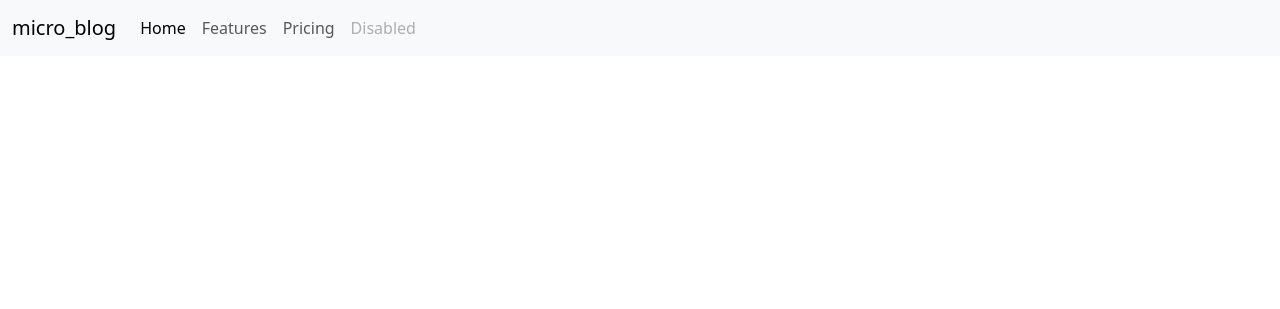
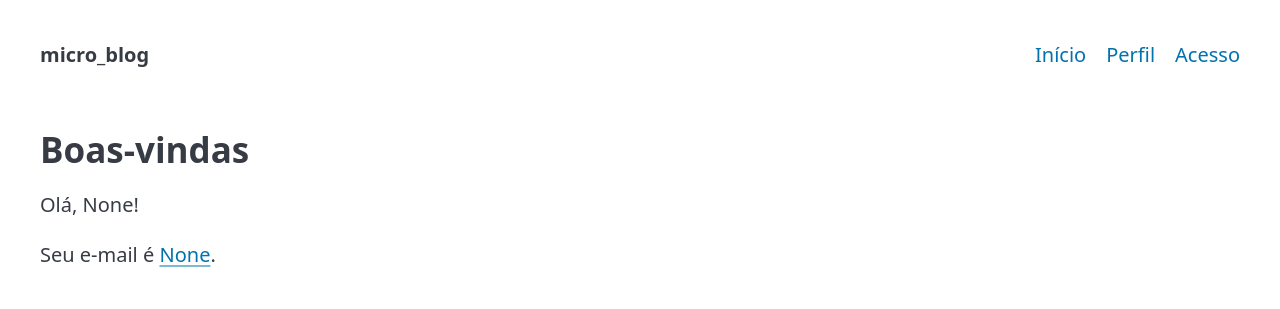
Before and after one commit to GustavoPeretti/micro_blog, a Flask app: page / in a window 1280 px wide. Shown: the top 309 px of the page. Run offline with Flask 3, Linux system fonts and the light colour scheme; some libraries are stand-ins or nearby versions.

Commit message:
Commit da bagunça

```diff
--- a/app/routes.py
+++ b/app/routes.py
@@ -1,7 +1,32 @@
 from app import app
-from flask import render_template
+from flask import render_template, request
 
 @app.route('/')
 @app.route('/index')
 def index():
-    return render_template('index.html')
+    return render_template('index.html', dados={'nome': request.args.get('nome'), 'email': request.args.get('email')})
+
+@app.route('/usuario/<nome>')
+def usuario(nome):
+    return nome
+
+@app.route('/ano/<int:x>')
+def ano(x):
+    return 'Estamos no ' + str(x) + 'º ano.'
+
+@app.route('/nota/<float:x>')
+def nota(x):
+    return f'Nota: {x}.'
+
+@app.route('/media/<float:x>/<float:y>')
+def media(x, y):
+    return f'Média: {(x + y) / 2}.'
+
+@app.route('/soma/<x>/<y>')
+def soma(x, y):
+    try:
+        x = float(x)
+        y = float(y)
+    except:
+        return 'Erro: forneça valores válidos.'
+    return render_template('somar.html', dados={'x': x, 'y': y})
--- a/app/templates/index.html
+++ b/app/templates/index.html
@@ -4,33 +4,27 @@
     <meta charset="UTF-8">
     <meta name="viewport" content="width=device-width, initial-scale=1.0">
     <title>micro_blog</title>
-    <link href="https://cdn.jsdelivr.net/npm/bootstrap@5.3.3/dist/css/bootstrap.min.css" rel="stylesheet" integrity="sha384-QWTKZyjpPEjISv5WaRU9OFeRpok6YctnYmDr5pNlyT2bRjXh0JMhjY6hW+ALEwIH" crossorigin="anonymous">
+    <link rel="stylesheet" href="https://cdn.jsdelivr.net/npm/@picocss/pico@2/css/pico.min.css"/>
 </head>
 <body>
-    <nav class="navbar navbar-expand-lg bg-body-tertiary">
-        <div class="container-fluid">
-          <a class="navbar-brand" href="#">micro_blog</a>
-          <button class="navbar-toggler" type="button" data-bs-toggle="collapse" data-bs-target="#navbarNav" aria-controls="navbarNav" aria-expanded="false" aria-label="Toggle navigation">
-            <span class="navbar-toggler-icon"></span>
-          </button>
-          <div class="collapse navbar-collapse" id="navbarNav">
-            <ul class="navbar-nav">
-              <li class="nav-item">
-                <a class="nav-link active" aria-current="page" href="#">Home</a>
-              </li>
-              <li class="nav-item">
-                <a class="nav-link" href="#">Features</a>
-              </li>
-              <li class="nav-item">
-                <a class="nav-link" href="#">Pricing</a>
-              </li>
-              <li class="nav-item">
-                <a class="nav-link disabled" aria-disabled="true">Disabled</a>
-              </li>
-            </ul>
-          </div>
-        </div>
+    <header class="container">
+      <nav>
+        <ul>
+          <li><strong>micro_blog</strong></li>
+        </ul>
+        <ul>
+          <li><a href="/">Início</a></li>
+          <li><a href="#">Perfil</a></li>
+          <li><a href="#">Acesso</a></li>
+        </ul>
       </nav>
-    <script src="https://cdn.jsdelivr.net/npm/bootstrap@5.3.3/dist/js/bootstrap.bundle.min.js" integrity="sha384-YvpcrYf0tY3lHB60NNkmXc5s9fDVZLESaAA55NDzOxhy9GkcIdslK1eN7N6jIeHz" crossorigin="anonymous"></script>
+  </header>
+  <main class="container">
+    <section>
+      <h2>Boas-vindas</h2>
+      <p>Olá, {{ dados['nome'] }}!</p>
+      <p>Seu e-mail é <a href="mailto:{{ dados['email'] }}">{{ dados['email'] }}</a>.</p>
+    </section>
+  </main>
 </body>
 </html>
```
Also changed, not shown: app/templates/somar.html (added, +43 -0 lines).
